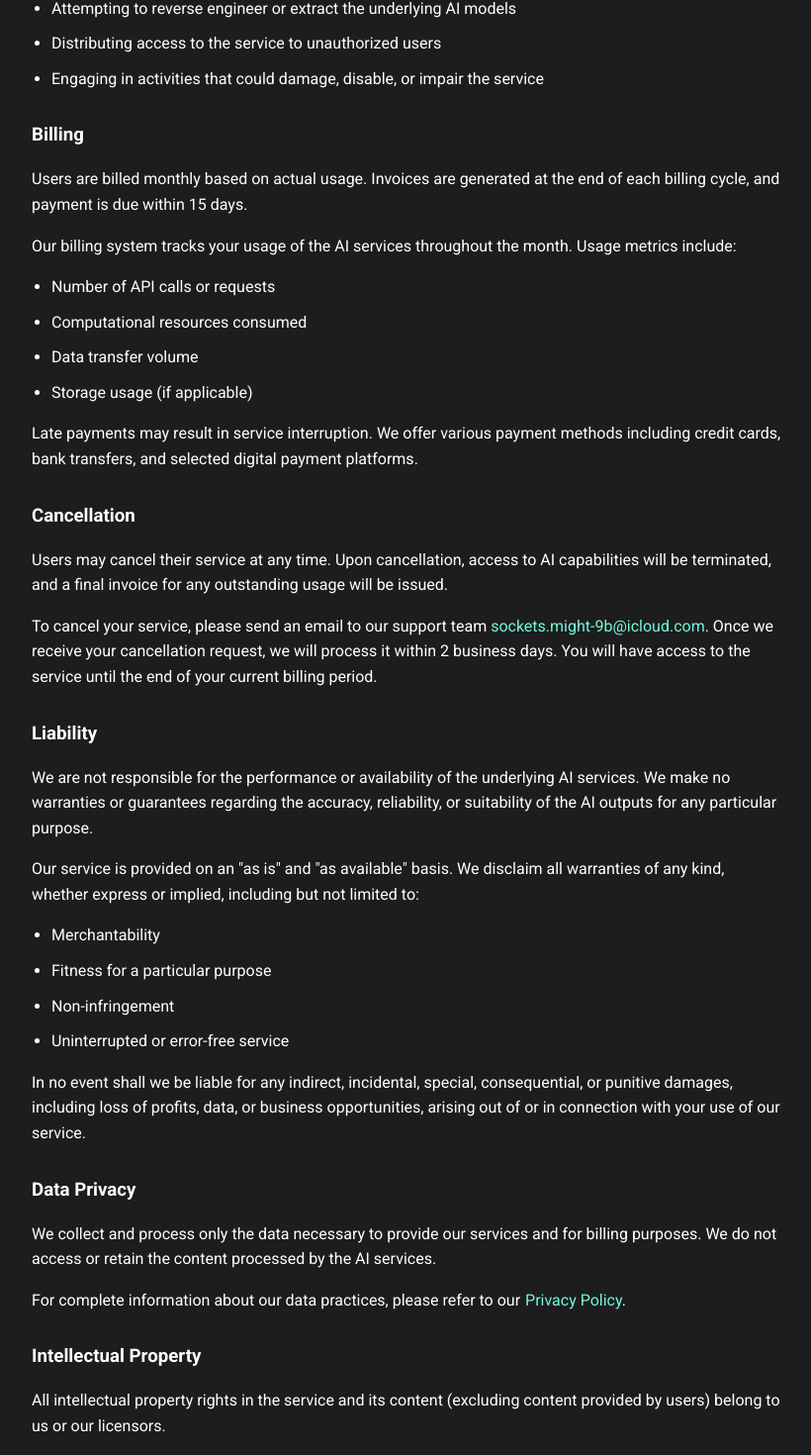
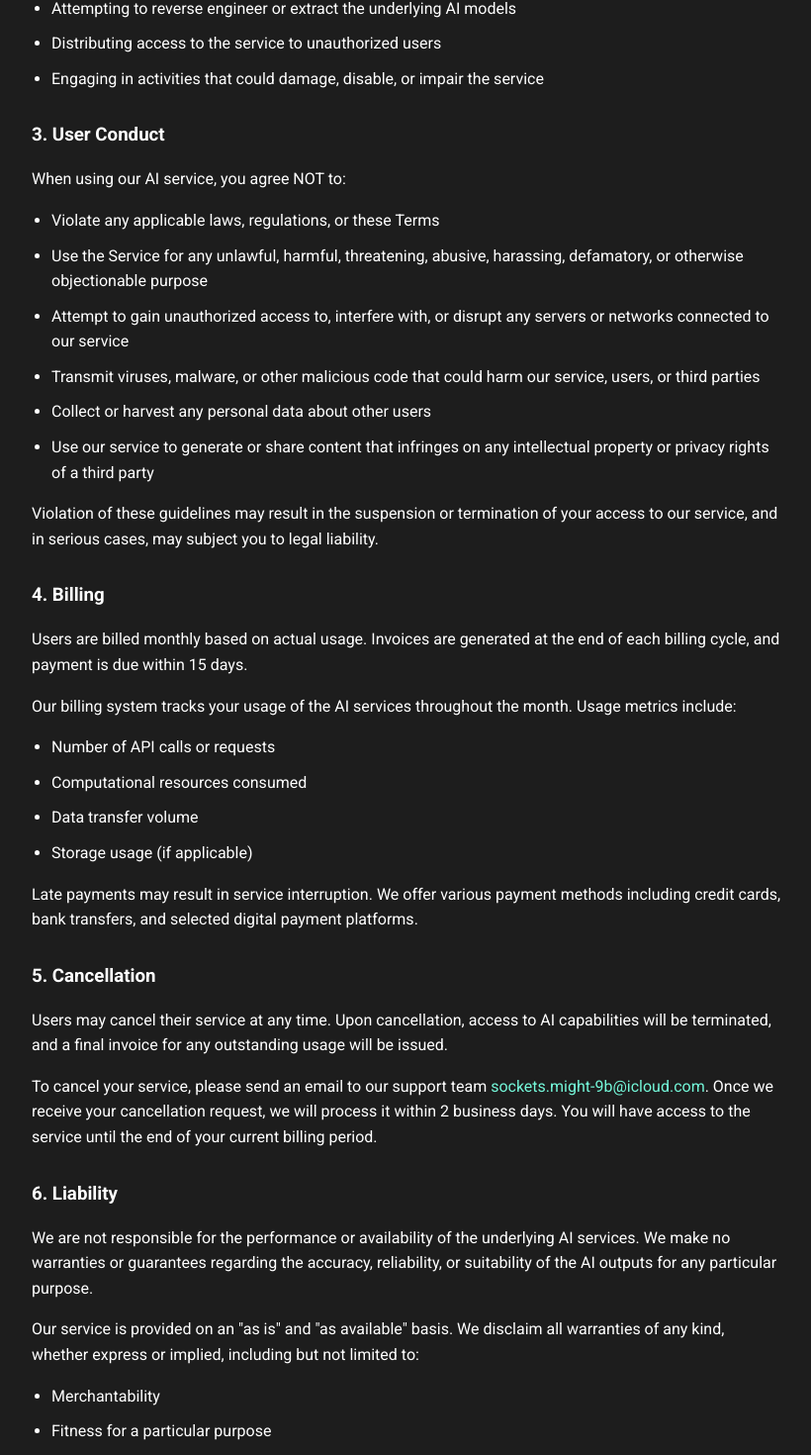
Before and after one commit to danieldjupvik/portfolio, a React (Create React App) app: page /ai/terms-of-service in a window 1280 px wide. Shown: the part 858-2328 px from the top of the page at 99% size, without its empty margins (228-1048 px from the left). Built offline with nearby package versions, Linux system fonts and the light colour scheme.

Commit message:
Update AI Terms of Service and Privacy Policy to include numbered sections for clarity and organization; add user conduct guidelines to Terms of Service.

```diff
--- a/src/components/AITermsOfService.js
+++ b/src/components/AITermsOfService.js
@@ -8,7 +8,7 @@ const AITermsOfService = ({ isExtended = false }) => {
   return (
     <div style={{ fontSize: '16px', lineHeight: '1.6' }}>
       <section style={{ marginBottom: '30px' }}>
-        <h3 style={{ marginBottom: '15px' }}>Service Description</h3>
+        <h3 style={{ marginBottom: '15px' }}>1. Service Description</h3>
         <p style={{ marginBottom: '15px' }}>
           We provide access to AI capabilities through a cost-sharing model. We
           are not the AI service provider but rather facilitate access to
@@ -25,7 +25,7 @@ const AITermsOfService = ({ isExtended = false }) => {
       </section>
 
       <section style={{ marginBottom: '30px' }}>
-        <h3 style={{ marginBottom: '15px' }}>Usage Terms</h3>
+        <h3 style={{ marginBottom: '15px' }}>2. Usage Terms</h3>
         <p style={{ marginBottom: '15px' }}>
           Users must adhere to the terms and conditions of the underlying AI
           provider. Any misuse or violation of those terms may result in
@@ -62,7 +62,45 @@ const AITermsOfService = ({ isExtended = false }) => {
       </section>
 
       <section style={{ marginBottom: '30px' }}>
-        <h3 style={{ marginBottom: '15px' }}>Billing</h3>
+        <h3 style={{ marginBottom: '15px' }}>3. User Conduct</h3>
+        <p style={{ marginBottom: '15px' }}>
+          When using our AI service, you agree NOT to:
+        </p>
+        <ul style={{ paddingLeft: '20px', marginBottom: '15px' }}>
+          <li style={{ marginBottom: '10px' }}>
+            Violate any applicable laws, regulations, or these Terms
+          </li>
+          <li style={{ marginBottom: '10px' }}>
+            Use the Service for any unlawful, harmful, threatening, abusive,
+            harassing, defamatory, or otherwise objectionable purpose
+          </li>
+          <li style={{ marginBottom: '10px' }}>
+            Attempt to gain unauthorized access to, interfere with, or disrupt
+            any servers or networks connected to our service
+          </li>
+          <li style={{ marginBottom: '10px' }}>
+            Transmit viruses, malware, or other malicious code that could harm
+            our service, users, or third parties
+          </li>
+          <li style={{ marginBottom: '10px' }}>
+            Collect or harvest any personal data about other users
+          </li>
+          <li style={{ marginBottom: '10px' }}>
+            Use our service to generate or share content that infringes on any
+            intellectual property or privacy rights of a third party
+          </li>
+        </ul>
+        {isExtended && (
+          <p style={{ marginBottom: '15px' }}>
+            Violation of these guidelines may result in the suspension or
+            termination of your access to our service, and in serious cases, may
+            subject you to legal liability.
+          </p>
+        )}
+      </section>
+
+      <section style={{ marginBottom: '30px' }}>
+        <h3 style={{ marginBottom: '15px' }}>4. Billing</h3>
         <p style={{ marginBottom: '15px' }}>
           Users are billed monthly based on actual usage. Invoices are generated
           at the end of each billing cycle, and payment is due within 15 days.
@@ -95,7 +133,7 @@ const AITermsOfService = ({ isExtended = false }) => {
       </section>
 
       <section style={{ marginBottom: '30px' }}>
-        <h3 style={{ marginBottom: '15px' }}>Cancellation</h3>
+        <h3 style={{ marginBottom: '15px' }}>5. Cancellation</h3>
         <p style={{ marginBottom: '15px' }}>
           Users may cancel their service at any time. Upon cancellation, access
           to AI capabilities will be terminated, and a final invoice for any
@@ -118,7 +156,7 @@ const AITermsOfService = ({ isExtended = false }) => {
       </section>
 
       <section style={{ marginBottom: '30px' }}>
-        <h3 style={{ marginBottom: '15px' }}>Liability</h3>
+        <h3 style={{ marginBottom: '15px' }}>6. Liability</h3>
         <p style={{ marginBottom: '15px' }}>
           We are not responsible for the performance or availability of the
           underlying AI services. We make no warranties or guarantees regarding
@@ -153,7 +191,7 @@ const AITermsOfService = ({ isExtended = false }) => {
       </section>
 
       <section style={{ marginBottom: isExtended ? '30px' : '0' }}>
-        <h3 style={{ marginBottom: '15px' }}>Data Privacy</h3>
+        <h3 style={{ marginBottom: '15px' }}>7. Data Privacy</h3>
         <p style={{ marginBottom: '15px' }}>
           We collect and process only the data necessary to provide our services
           and for billing purposes. We do not access or retain the content
@@ -179,7 +217,7 @@ const AITermsOfService = ({ isExtended = false }) => {
       {isExtended && (
         <>
           <section style={{ marginBottom: '30px' }}>
-            <h3 style={{ marginBottom: '15px' }}>Intellectual Property</h3>
+            <h3 style={{ marginBottom: '15px' }}>8. Intellectual Property</h3>
             <p style={{ marginBottom: '15px' }}>
               All intellectual property rights in the service and its content
               (excluding content provided by users) belong to us or our
@@ -194,7 +232,7 @@ const AITermsOfService = ({ isExtended = false }) => {
           </section>
 
           <section style={{ marginBottom: '30px' }}>
-            <h3 style={{ marginBottom: '15px' }}>Service Modifications</h3>
+            <h3 style={{ marginBottom: '15px' }}>9. Service Modifications</h3>
             <p style={{ marginBottom: '15px' }}>
               We reserve the right to modify, suspend, or discontinue our
               service, temporarily or permanently, at any time without notice.
@@ -204,7 +242,7 @@ const AITermsOfService = ({ isExtended = false }) => {
           </section>
 
           <section style={{ marginBottom: '30px' }}>
-            <h3 style={{ marginBottom: '15px' }}>Dispute Resolution</h3>
+            <h3 style={{ marginBottom: '15px' }}>10. Dispute Resolution</h3>
             <p style={{ marginBottom: '15px' }}>
               Any disputes arising out of or relating to these terms or your use
               of our service shall be resolved through binding arbitration in
@@ -214,7 +252,7 @@ const AITermsOfService = ({ isExtended = false }) => {
           </section>
 
           <section style={{ marginBottom: '30px' }}>
-            <h3 style={{ marginBottom: '15px' }}>Changes to Terms</h3>
+            <h3 style={{ marginBottom: '15px' }}>11. Changes to Terms</h3>
             <p style={{ marginBottom: '15px' }}>
               We may update these terms from time to time. We will notify you of
               any changes by posting the new terms on this page. Your continued
@@ -224,7 +262,7 @@ const AITermsOfService = ({ isExtended = false }) => {
           </section>
 
           <section style={{ marginBottom: '0' }}>
-            <h3 style={{ marginBottom: '15px' }}>Contact Information</h3>
+            <h3 style={{ marginBottom: '15px' }}>12. Contact Information</h3>
             <p style={{ marginBottom: '15px' }}>
               If you have any questions about these terms, please contact us at{' '}
               <a
--- a/src/pages/AIPrivacyPolicy.js
+++ b/src/pages/AIPrivacyPolicy.js
@@ -46,7 +46,7 @@ const AIPrivacyPolicy = () => {
         </div>
 
         <section style={{ marginBottom: '40px' }}>
-          <h2 style={{ marginBottom: '20px' }}>Introduction</h2>
+          <h2 style={{ marginBottom: '20px' }}>1. Introduction</h2>
           <p
             style={{
               fontSize: '16px',
@@ -71,7 +71,7 @@ const AIPrivacyPolicy = () => {
         </section>
 
         <section style={{ marginBottom: '40px' }}>
-          <h2 style={{ marginBottom: '20px' }}>Information We Collect</h2>
+          <h2 style={{ marginBottom: '20px' }}>2. Information We Collect</h2>
           <p
             style={{
               fontSize: '16px',
@@ -119,7 +119,9 @@ const AIPrivacyPolicy = () => {
         </section>
 
         <section style={{ marginBottom: '40px' }}>
-          <h2 style={{ marginBottom: '20px' }}>How We Use Your Information</h2>
+          <h2 style={{ marginBottom: '20px' }}>
+            3. How We Use Your Information
+          </h2>
           <p
             style={{
               fontSize: '16px',
@@ -182,7 +184,9 @@ const AIPrivacyPolicy = () => {
         </section>
 
         <section style={{ marginBottom: '40px' }}>
-          <h2 style={{ marginBottom: '20px' }}>Data Storage and Protection</h2>
+          <h2 style={{ marginBottom: '20px' }}>
+            4. Data Storage and Protection
+          </h2>
           <p
             style={{
               fontSize: '16px',
@@ -207,7 +211,7 @@ const AIPrivacyPolicy = () => {
         </section>
 
         <section style={{ marginBottom: '40px' }}>
-          <h2 style={{ marginBottom: '20px' }}>Sharing Your Information</h2>
+          <h2 style={{ marginBottom: '20px' }}>5. Sharing Your Information</h2>
           <p
             style={{
               fontSize: '16px',
@@ -261,7 +265,7 @@ const AIPrivacyPolicy = () => {
         </section>
 
         <section style={{ marginBottom: '40px' }}>
-          <h2 style={{ marginBottom: '20px' }}>Your Rights and Choices</h2>
+          <h2 style={{ marginBottom: '20px' }}>6. Your Rights and Choices</h2>
           <p
             style={{
               fontSize: '16px',
@@ -329,7 +333,7 @@ const AIPrivacyPolicy = () => {
 
         <section style={{ marginBottom: '40px' }}>
           <h2 style={{ marginBottom: '20px' }}>
-            Changes to This Privacy Policy
+            7. Changes to This Privacy Policy
           </h2>
           <p
             style={{
@@ -355,7 +359,7 @@ const AIPrivacyPolicy = () => {
         </section>
 
         <section style={{ marginBottom: '40px' }}>
-          <h2 style={{ marginBottom: '20px' }}>Contact Us</h2>
+          <h2 style={{ marginBottom: '20px' }}>8. Contact Us</h2>
           <p
             style={{
               fontSize: '16px',
```
